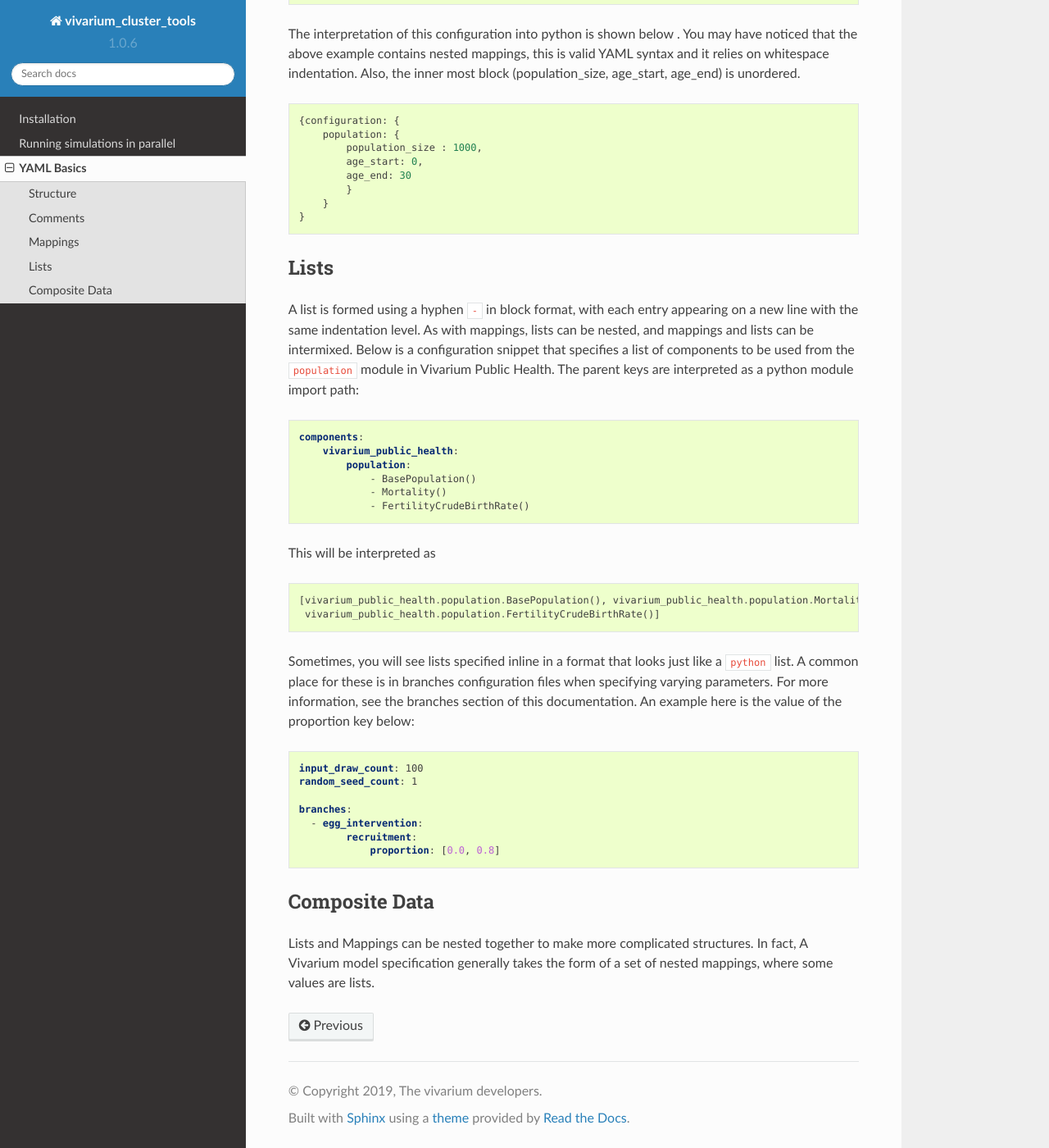
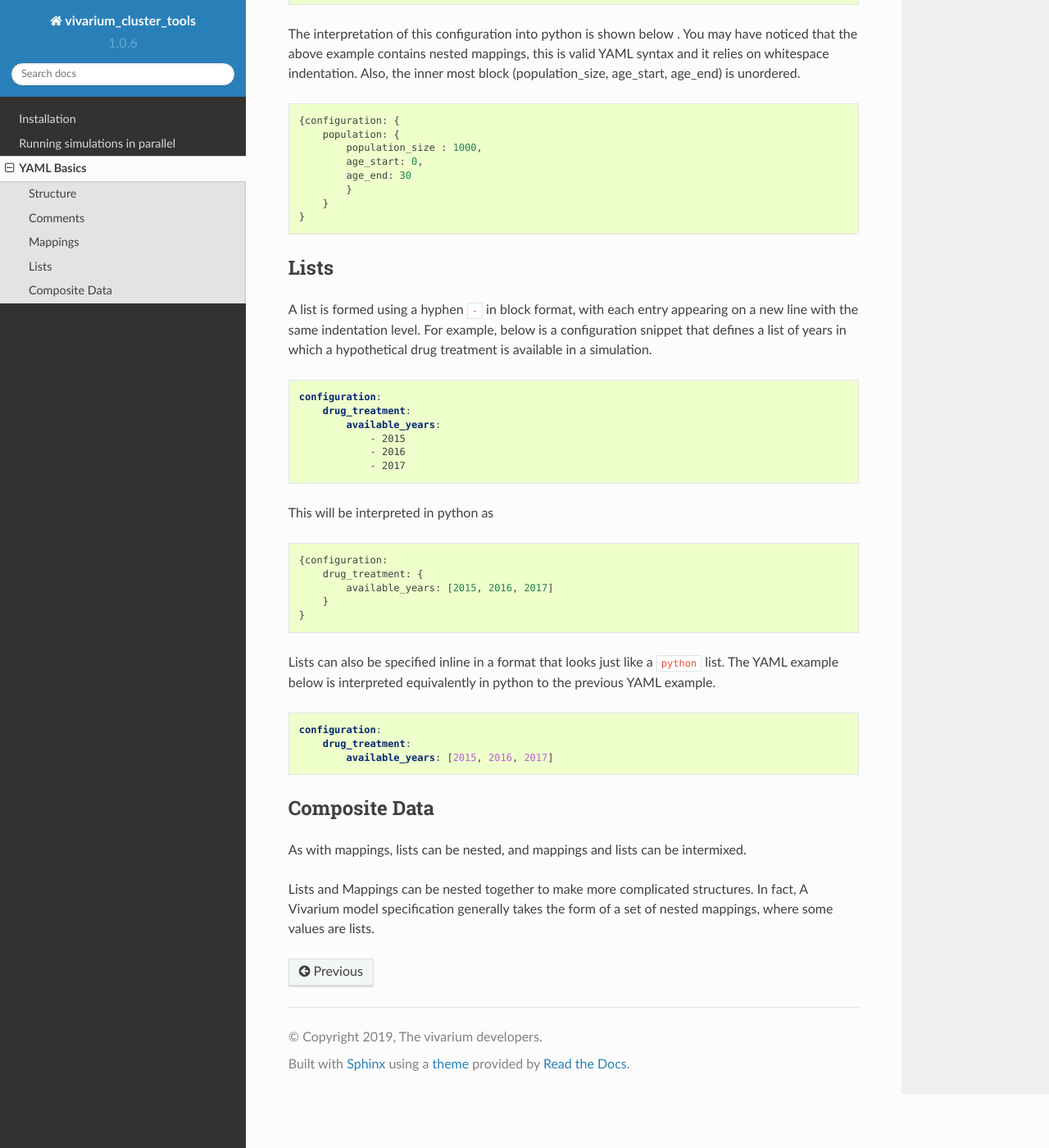
Before and after one commit to ihmeuw/vivarium_cluster_tools, a Sphinx documentation site: the page built from docs/source/yaml_basics.rst, in a window 1280 px wide and 1400 px high, scrolled down 1566 px. Shown: the whole window at 82% size. Built offline with Sphinx 7.4.7 and the Read the Docs theme 2.0.0, drawn with Linux system fonts in a browser that asks for light colours.

Commit message:
switch to config block examples.

```diff
--- a/docs/source/yaml_basics.rst
+++ b/docs/source/yaml_basics.rst
@@ -89,42 +89,41 @@ Lists
 -----
 
 A list is formed using a hyphen ``-`` in block format, with each entry appearing on a new line with the same indentation
-level.  As with mappings, lists can be nested, and mappings and lists can be intermixed. Below is a configuration
-snippet that specifies a list of components to be used from the ``population`` module in Vivarium Public Health. The
-parent keys are interpreted as a python module import path:
+level. For example, below is a configuration snippet that defines a list of years in which a hypothetical drug treatment
+is available in a simulation.
 
 .. code-block:: yaml
 
-    components:
-        vivarium_public_health:
-            population:
-                - BasePopulation()
-                - Mortality()
-                - FertilityCrudeBirthRate()
+    configuration:
+        drug_treatment:
+            available_years:
+                - 2015
+                - 2016
+                - 2017
 
-This will be interpreted as
+This will be interpreted in python as
 
 .. code-block:: python
 
-    [vivarium_public_health.population.BasePopulation(), vivarium_public_health.population.Mortality(),
-     vivarium_public_health.population.FertilityCrudeBirthRate()]
+    {configuration:
+        drug_treatment: {
+            available_years: [2015, 2016, 2017]
+        }
+    }
 
-Sometimes, you will see lists specified inline in a format that looks just like a ``python`` list. A common place for
-these is in branches configuration files when specifying varying parameters. For more information, see the branches
-section of this documentation. An example here is the value of the proportion key below:
+Lists can also be specified inline in a format that looks just like a ``python`` list. The YAML example below is
+interpreted equivalently in python to the previous YAML example.
 
 .. code-block:: yaml
 
-    input_draw_count: 100
-    random_seed_count: 1
-
-    branches:
-      - egg_intervention:
-            recruitment:
-                proportion: [0.0, 0.8]
+    configuration:
+        drug_treatment:
+            available_years: [2015, 2016, 2017]
 
 Composite Data
 --------------
 
+As with mappings, lists can be nested, and mappings and lists can be intermixed.
+
 Lists and Mappings can be nested together to make more complicated structures. In fact, A Vivarium model specification
 generally takes the form of a set of nested mappings, where some values are lists.
```
